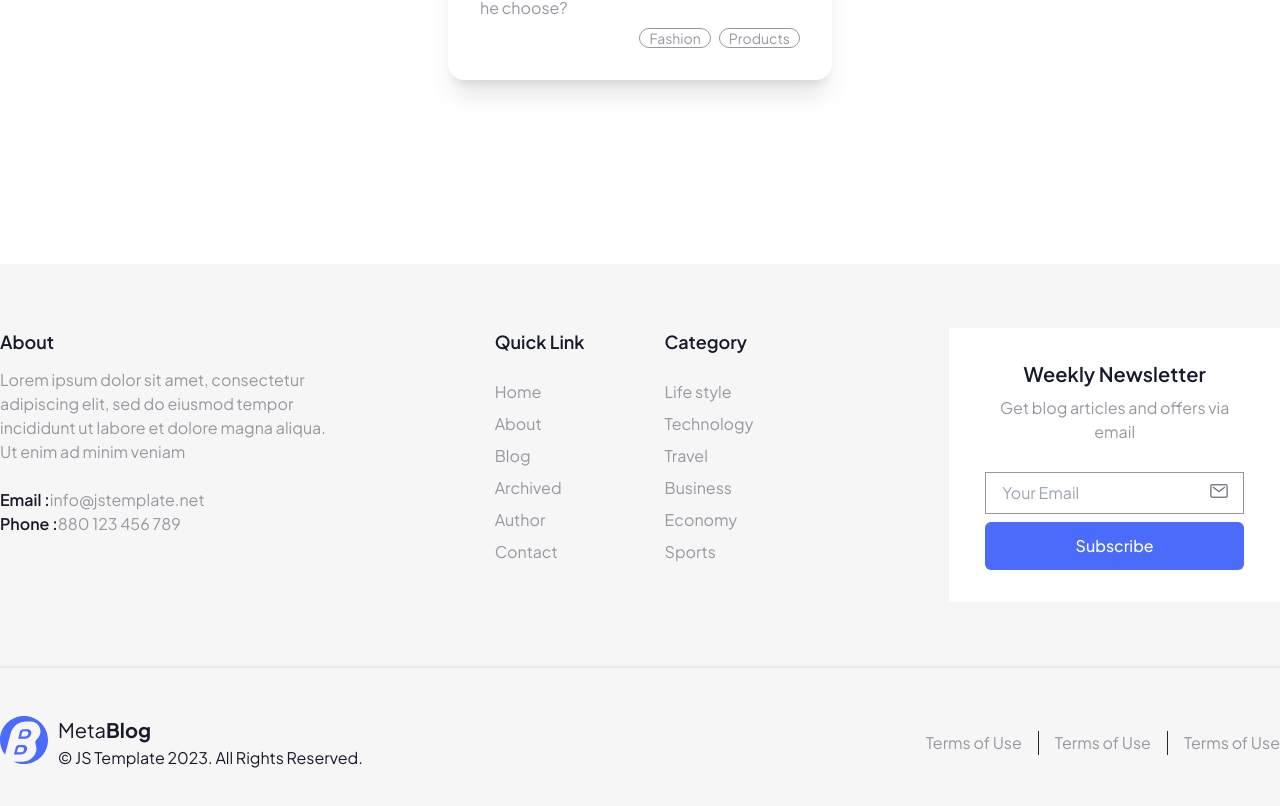
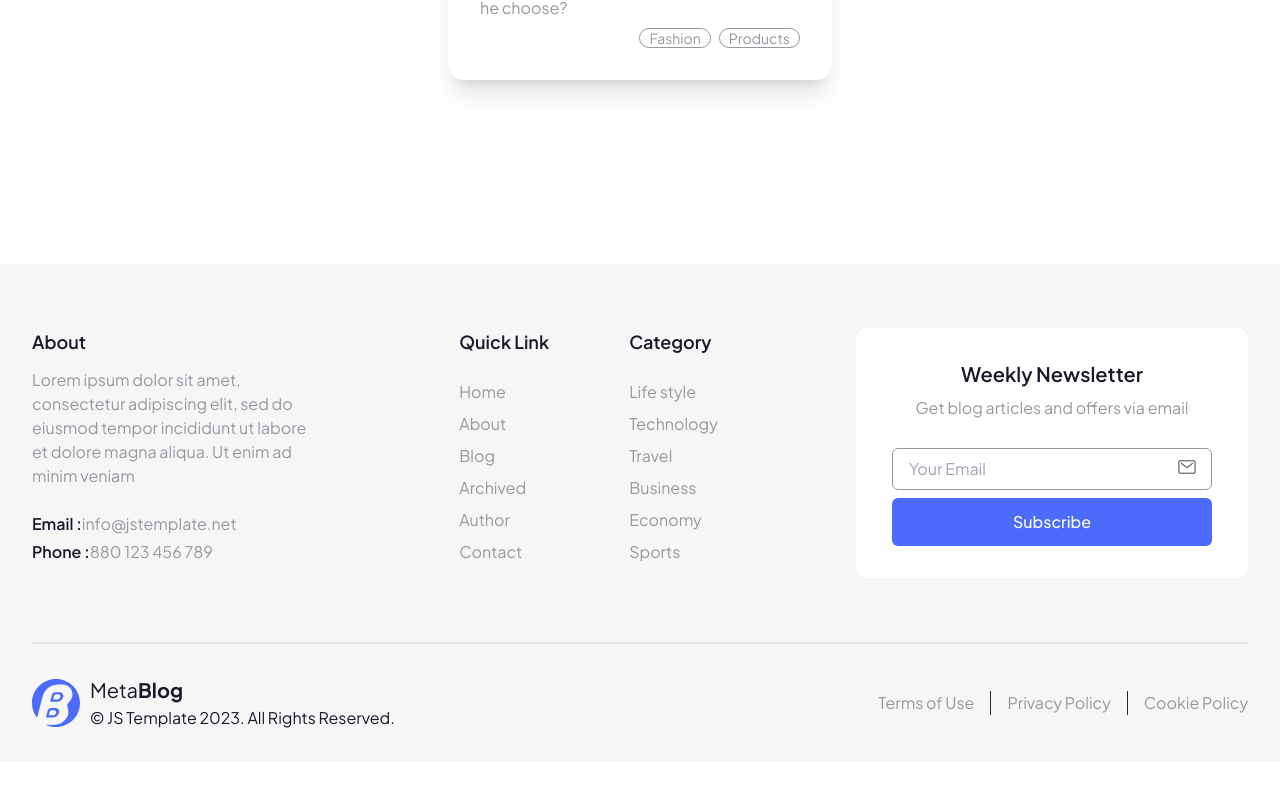
Before and after one commit to js-template/metablog-free, a Next.js app in the folder apps/site/: page / in a window 1280 px wide. Shown: the part 616-1422 px from the top of the page. After the commit the page ends 1378 px from the top, so only its background shows below. Built offline with nearby package versions, Linux system fonts and the light colour scheme.

Commit message:
screen size added and some footer issue fixed

```diff
--- a/apps/site/components/footer/index.tsx
+++ b/apps/site/components/footer/index.tsx
@@ -8,8 +8,8 @@ const Footer = () => {
       <div>
          <div className="bg-base-200 px-5 md:px-0">
             <div className="container mx-auto">
-               <footer className=" grid grid-cols-1 md:grid-cols-2 lg:grid-cols-3 gap-36 py-16">
-                  <div>
+               <footer className=" grid grid-cols-12 gap-5 py-16">
+                  <div className="col-span-12 lg:col-span-3">
                      <span className="text-lg font-semibold text-secondary font-sans">
                         About
                      </span>
@@ -19,7 +19,6 @@ const Footer = () => {
                         magna aliqua. Ut enim ad minim veniam
                      </p>
                      <h6 className="mt-6">
-                        {' '}
                         <span className=" font-semibold text-secondary">
                            Email :
                         </span>
@@ -27,8 +26,7 @@ const Footer = () => {
                            info@jstemplate.net
                         </span>
                      </h6>
-                     <h6>
-                        {' '}
+                     <h6 className="mt-1">
                         <span className=" font-semibold text-secondary">
                            Phone :
                         </span>
@@ -37,7 +35,7 @@ const Footer = () => {
                         </span>
                      </h6>
                   </div>
-                  <div className="flex w-full justify-between lg:justify-start gap-20 px-5">
+                  <div className="flex justify-between lg:justify-center lg:gap-20 col-span-12 lg:col-span-5">
                      <div>
                         <span className=" text-secondary text-lg font-semibold">
                            Quick Link
@@ -46,7 +44,7 @@ const Footer = () => {
                            {FooterDataOne.map((item: any, index: number) => (
                               <div key={index}>
                                  <Link href={item.link}>
-                                    <p className="link link-hover text-base text-base-content">
+                                    <p className="link link-hover text-base text-base-content hover:text-primary transition hover:duration-300">
                                        {item.name}
                                     </p>
                                  </Link>
@@ -62,7 +60,7 @@ const Footer = () => {
                            {FooterDataTwo.map((item: any, index: number) => (
                               <div key={index}>
                                  <Link href={item.link}>
-                                    <p className="link link-hover text-base text-base-content">
+                                    <p className="link link-hover text-base text-base-content hover:text-primary transition hover:duration-300">
                                        {item.name}
                                     </p>
                                  </Link>
@@ -71,14 +69,13 @@ const Footer = () => {
                         </div>
                      </div>
                   </div>
-                  <div>
+                  <div className="col-span-12 lg:col-span-4">
                      <NewsLetter />
                   </div>
                </footer>
                <div className=" border border-base-300"></div>
-               {/* Copyright */}
-               <div className=" flex flex-col gap-4 md:gap-0 md:flex-row items-center justify-between py-12 bg-base-200">
-                  <div className=" flex items-start gap-2.5">
+               <div className=" flex flex-col gap-4 md:gap-0 md:flex-row items-center justify-between py-8 bg-base-200">
+                  <div className="flex items-center gap-2.5">
                      <div>
                         <svg
                            width="48"
@@ -116,21 +113,18 @@ const Footer = () => {
                   </div>
                   <div className=" flex items-center gap-4">
                      <Link href="/">
-                        <h6 className="text-base border-r border-secondary-content pr-4 text-base-content">
-                           {' '}
+                        <h6 className="text-base border-r border-secondary-content pr-4 text-base-content hover:text-primary transition hover:duration-300">
                            Terms of Use
                         </h6>
                      </Link>
                      <Link href="/">
-                        <h6 className="text-base border-r border-secondary-content pr-4 text-base-content">
-                           {' '}
-                           Terms of Use
+                        <h6 className="text-base border-r border-secondary-content pr-4 text-base-content hover:text-primary transition hover:duration-300">
+                           Privacy Policy
                         </h6>
                      </Link>
                      <Link href="/">
-                        <h6 className="text-base text-base-content">
-                           {' '}
-                           Terms of Use
+                        <h6 className="text-base text-base-content hover:text-primary transition hover:duration-300">
+                           Cookie Policy
                         </h6>
                      </Link>
                   </div>
--- a/apps/site/components/newsletter/NewsLetter.tsx
+++ b/apps/site/components/newsletter/NewsLetter.tsx
@@ -4,7 +4,7 @@ import React from 'react'
 const NewsLetter = () => {
    return (
       <div className="w-full">
-         <div className="bg-base-100 py-8 px-9 ">
+         <div className="bg-base-100 py-8 px-9 rounded-xl">
             <h5 className="text-center text-xl font-semibold text-secondary">
                Weekly Newsletter
             </h5>
@@ -15,9 +15,8 @@ const NewsLetter = () => {
                <input
                   placeholder="Your Email"
                   type="email"
-                  className="px-4 py-2 border border-base-content w-full outline-none mt-7 text-base placeholder:text-base bg-base-100 "
-               />{' '}
-               <br />
+                  className="px-4 py-2 border border-base-content rounded-md w-full outline-none mt-7 text-secondary placeholder:text-base bg-base-100 "
+               />
                <Image
                   src="/email.png"
                   alt="email"
@@ -28,7 +27,6 @@ const NewsLetter = () => {
                />
             </div>
             <button className="bg-primary py-3 text-center font-medium w-full rounded-md mt-2 text-white">
-               {' '}
                Subscribe
             </button>
          </div>
--- a/apps/site/tailwind.config.js
+++ b/apps/site/tailwind.config.js
@@ -5,6 +5,12 @@ module.exports = {
    mode: 'jit',
    content: ['./app/**/*.{js,jsx,ts,tsx}', './components/**/*.{js,jsx,ts,tsx}'],
    theme: {
+      screens: {
+         sm: '576px',
+         md: '768px',
+         lg: '992px',
+         xl: '1216px',
+      },
       extend: {
          fontFamily: {
             sans: ['var(--font-plus-jakarta-sans)', ...fontFamily.sans],
```
